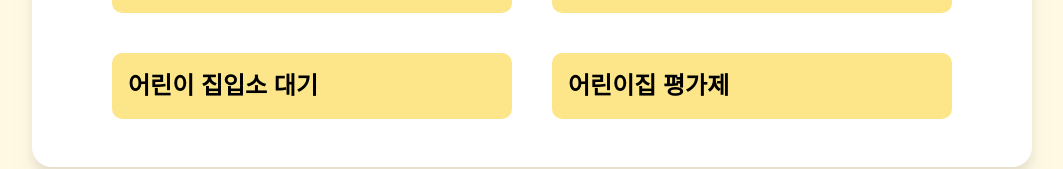
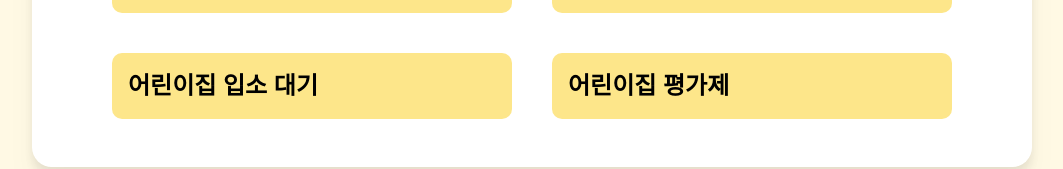
Before and after one commit to SeoulBomo/SeoulBomo.FE, a Next.js app: page /information in a window 1280 px wide. Shown: the part 1572-1741 px from the top of the page, without its empty margins (108-1171 px from the left). Built offline with nearby package versions, Linux system fonts and the light colour scheme; a web font is replaced by a local one.

Commit message:
chore: 오타 수정

```diff
--- a/src/components/information/InformationFrame.tsx
+++ b/src/components/information/InformationFrame.tsx
@@ -75,7 +75,7 @@ export default function InformationFrame() {
     },
     {
       id: 3,
-      name: "어린이 집입소 대기",
+      name: "어린이집 입소 대기",
       path: "/information/waiting-admission",
     },
     {
```
